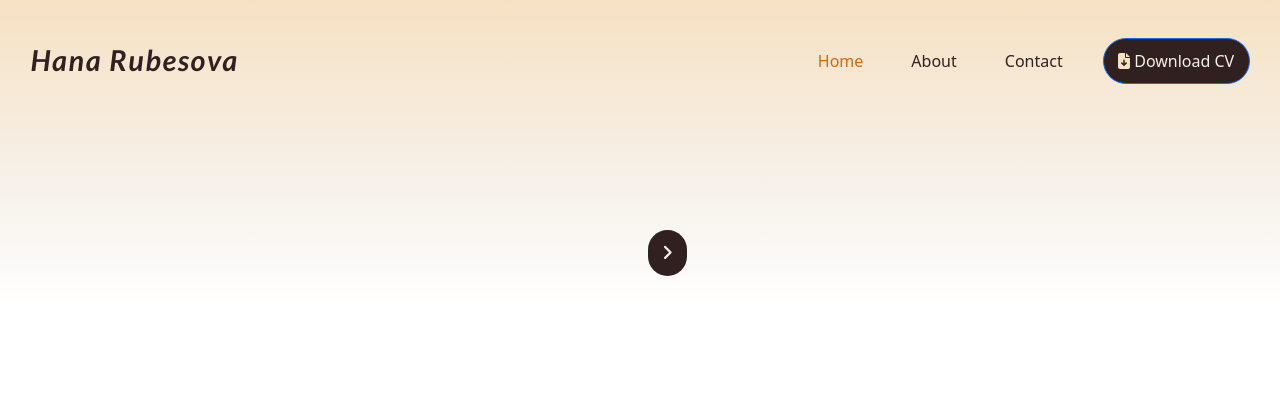
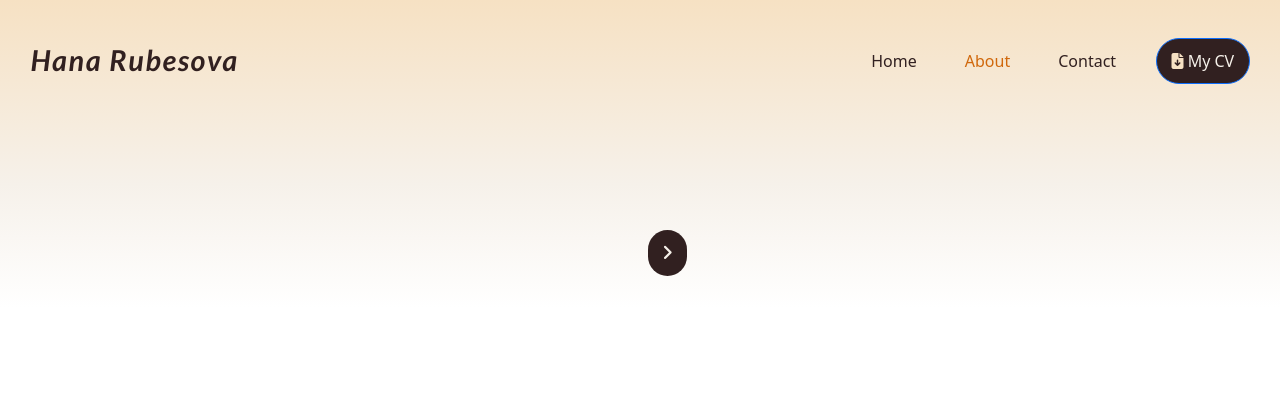
Before and after one commit to Rubina1978/portfolio-1.1, a Django app: page /about/ in a window 1280 px wide. Shown: the top 420 px of the page. Run offline with Django 5.2, Linux system fonts and the light colour scheme; data that the repository does not hold is empty; some libraries are stand-ins or nearby versions.

Commit message:
Add cv.pdf fixed navbar

```diff
--- a/new_portfolio/settings.py
+++ b/new_portfolio/settings.py
@@ -91,7 +91,7 @@ WSGI_APPLICATION = 'new_portfolio.wsgi.application'
 CRISPY_ALLOWED_TEMPLATE_PACK = 'bootstrap5'
 CRISPY_TEMPLATE_PACK = 'bootstrap5'
 
-
+MESSAGE_STORAGE = 'django.contrib.messages.storage.session.SessionStorage'
 # Database
 # https://docs.djangoproject.com/en/5.2/ref/settings/#databases
 
--- a/new_portfolio/templates/base.html
+++ b/new_portfolio/templates/base.html
@@ -73,17 +73,17 @@
           <div class="collapse navbar-collapse mt-4 mb-4" id="navbarNav">
             <ul class="navbar-nav ms-auto">
               <li class="nav-item">
-                <a class="nav-link active" aria-current="page" href="{% url 'home'%}">Home</a>
+                <a class="nav-link {% if request.resolver_match.url_name == 'home' %}active{% endif %}" aria-current="page "  href="{% url 'home'%}">Home</a>
               </li>
               <li class="nav-item">
-                <a class="nav-link" href="{% url 'about' %}">About</a>
+                <a class="nav-link {% if request.resolver_match.url_name == 'about' %}active{% endif %}"  href="{% url 'about' %}">About</a>
               </li>
               <li class="nav-item">
-                <a class="nav-link" href="{% url 'contact' %}">Contact</a>
+                <a class="nav-link {% if request.resolver_match.url_name == 'contact' %}active{% endif %}"  href="{% url 'contact' %}">Contact</a>
               </li>
               <li class="nav-item">
-                <a class="btn btn-primary custom-btn-nav" href="#">
-                  <i class="fa-solid fa-file-arrow-down"></i> Download CV
+                <a class="btn btn-primary custom-btn-nav" href="{% static 'documents/cv.pdf' %}" target="_blank" rel="noopener">
+                  <i class="fa-solid fa-file-arrow-down"></i> My CV
                 </a>
               </li>
             </ul>
```
Also changed, not shown: 1 other file.
